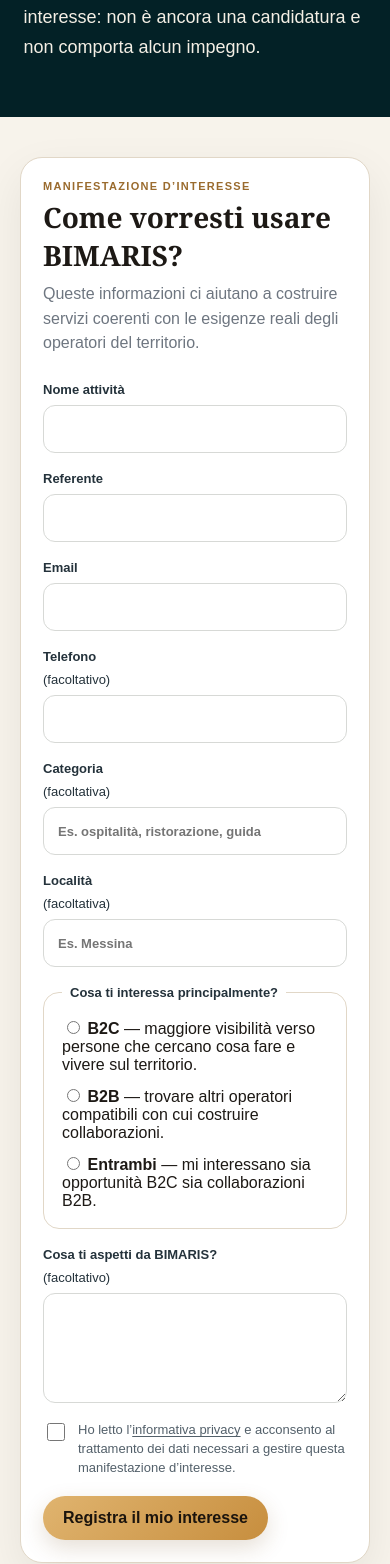
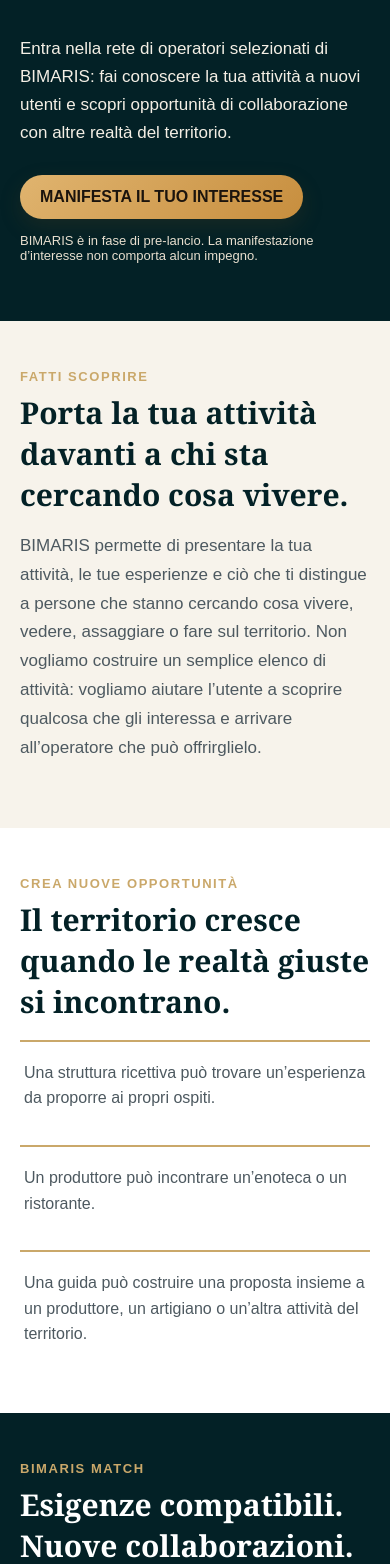
Before and after one commit to giovannibrunetto/bimaris-platform, a Next.js app in the folder apps/web/: page /operatori/interesse in a window 390 px wide. Shown: the part 369-1933 px from the top of the page. Built offline with nearby package versions, Linux system fonts and the light colour scheme.

Commit message:
fix: complete approved operator prelaunch page

```diff
--- a/apps/web/app/operatori/interesse/page.tsx
+++ b/apps/web/app/operatori/interesse/page.tsx
@@ -3,16 +3,35 @@
 import Link from "next/link";
 import { FormEvent, useState } from "react";
 
+const teal="#032126", gold="#CAA86A", ivory="#F7F3EB";
 const field={display:"grid",gap:8,fontSize:13,fontWeight:700,color:"#24323b"} as const;
 const input={width:"100%",minHeight:48,padding:"0 14px",border:"1px solid #d7d9d6",borderRadius:12,background:"#fff",color:"#101820",outline:"none"} as const;
+const section={padding:"clamp(48px,7vw,82px) 20px"} as const;
+const wrap={maxWidth:1080,margin:"0 auto"} as const;
 
 export default function OperatorInterestPage(){
  const [sent,setSent]=useState(false),[sending,setSending]=useState(false),[error,setError]=useState("");
  async function submit(e:FormEvent<HTMLFormElement>){e.preventDefault();setError("");setSending(true);const form=new FormData(e.currentTarget);const payload=Object.fromEntries(form.entries());try{const res=await fetch("/api/operator-interest",{method:"POST",headers:{"Content-Type":"application/json"},body:JSON.stringify(payload)});if(!res.ok){const data=await res.json().catch(()=>({}));throw new Error(data.error||"submit_failed")}setSent(true)}catch(err:any){setError(err?.message==="rate_limited"?"Hai effettuato troppi tentativi. Riprova più tardi.":"Non è stato possibile registrare la manifestazione d’interesse. Controlla i dati e riprova.")}finally{setSending(false)}}
- return <><section style={{background:"#032126",color:"#fff",padding:"clamp(54px,8vw,92px) 6vw"}}><div style={{maxWidth:1080,margin:"0 auto"}}><div style={{fontSize:13,fontWeight:800,letterSpacing:".14em",textTransform:"uppercase",color:"#CAA86A"}}>BIMARIS per gli operatori</div><h1 style={{margin:"12px 0 16px",fontFamily:"Georgia,serif",fontSize:"clamp(40px,6vw,68px)",lineHeight:1.02,color:"#fff"}}>La tua attività, nuove opportunità.</h1><p style={{maxWidth:790,margin:0,color:"#f4efe5",fontSize:18,lineHeight:1.65}}>BIMARIS sta costruendo una rete territoriale che mette in relazione persone, attività ed esperienze. Segnalaci il tuo interesse: non è ancora una candidatura e non comporta alcun impegno.</p></div></section>
- <section style={{padding:"clamp(40px,6vw,72px) 20px",background:"#f7f3eb"}}><div style={{maxWidth:880,margin:"0 auto"}}>{sent?<div className="detail-panel"><h2>Interesse registrato</h2><p>Grazie. Abbiamo registrato la tua manifestazione d’interesse. Ti ricontatteremo quando il percorso dedicato agli operatori sarà disponibile.</p></div>:<div style={{background:"#fff",border:"1px solid #e1d7c7",borderRadius:22,padding:"clamp(22px,4vw,38px)",boxShadow:"0 16px 45px rgba(7,24,35,.07)"}}><div style={{marginBottom:26}}><div className="eyebrow">Manifestazione d’interesse</div><h2 style={{margin:"6px 0 8px",fontFamily:"Georgia,serif",fontSize:"clamp(28px,4vw,38px)"}}>Come vorresti usare BIMARIS?</h2><p style={{margin:0,color:"#6e7680",lineHeight:1.55}}>Queste informazioni ci aiutano a costruire servizi coerenti con le esigenze reali degli operatori del territorio.</p></div><form onSubmit={submit} style={{display:"grid",gridTemplateColumns:"repeat(auto-fit,minmax(260px,1fr))",gap:18}}>
- <label style={field}>Nome attività<input required name="business_name" maxLength={200} style={input}/></label><label style={field}>Referente<input required name="contact_name" maxLength={200} style={input}/></label><label style={field}>Email<input required type="email" name="email" maxLength={320} style={input}/></label><label style={field}>Telefono <span style={{fontWeight:400}}>(facoltativo)</span><input name="phone" maxLength={80} style={input}/></label><label style={field}>Categoria <span style={{fontWeight:400}}>(facoltativa)</span><input name="category" maxLength={120} style={input} placeholder="Es. ospitalità, ristorazione, guida"/></label><label style={field}>Località <span style={{fontWeight:400}}>(facoltativa)</span><input name="location" maxLength={200} style={input} placeholder="Es. Messina"/></label>
- <fieldset style={{gridColumn:"1 / -1",border:"1px solid #e1d7c7",borderRadius:16,padding:18,margin:0}}><legend style={{padding:"0 8px",fontSize:13,fontWeight:800,color:"#24323b"}}>Cosa ti interessa principalmente?</legend><div style={{display:"grid",gap:12}}><label><input required type="radio" name="interest" value="b2c"/> <strong>B2C</strong> — maggiore visibilità verso persone che cercano cosa fare e vivere sul territorio.</label><label><input required type="radio" name="interest" value="b2b"/> <strong>B2B</strong> — trovare altri operatori compatibili con cui costruire collaborazioni.</label><label><input required type="radio" name="interest" value="both"/> <strong>Entrambi</strong> — mi interessano sia opportunità B2C sia collaborazioni B2B.</label></div></fieldset>
- <label style={{...field,gridColumn:"1 / -1"}}>Cosa ti aspetti da BIMARIS? <span style={{fontWeight:400}}>(facoltativo)</span><textarea name="message" maxLength={1500} style={{...input,minHeight:110,padding:14,resize:"vertical"}}/></label><div aria-hidden="true" style={{position:"absolute",left:"-10000px",width:1,height:1,overflow:"hidden"}}><label>Website<input name="website_url" tabIndex={-1} autoComplete="off"/></label></div>
- <label style={{gridColumn:"1 / -1",display:"flex",gap:10,alignItems:"flex-start",fontSize:13,color:"#53606a",lineHeight:1.45}}><input required type="checkbox" name="privacy_consent" value="yes" style={{marginTop:2,width:18,height:18,flex:"0 0 auto"}}/><span>Ho letto l’<Link href="/privacy" style={{textDecoration:"underline",textUnderlineOffset:2}}>informativa privacy</Link> e acconsento al trattamento dei dati necessari a gestire questa manifestazione d’interesse.</span></label>{error&&<div className="detail-panel" style={{gridColumn:"1 / -1"}}><p>{error}</p></div>}<div style={{gridColumn:"1 / -1"}}><button className="button" type="submit" disabled={sending}>{sending?"Invio in corso…":"Registra il mio interesse"}</button></div></form></div>}</div></section></>;
+ const scrollToForm=()=>document.getElementById("manifestazione-interesse")?.scrollIntoView({behavior:"smooth",block:"start"});
+ return <>
+ <section style={{background:teal,color:"#fff",padding:"clamp(58px,9vw,104px) 20px"}}><div style={wrap}><div style={{fontSize:13,fontWeight:800,letterSpacing:".14em",textTransform:"uppercase",color:gold}}>BIMARIS per gli operatori</div><h1 style={{margin:"12px 0 20px",fontFamily:"Georgia,serif",fontSize:"clamp(40px,6vw,68px)",lineHeight:1.02,color:"#fff"}}>La tua attività, nuove opportunità.</h1><p style={{maxWidth:820,margin:"0 0 28px",color:"#f4efe5",fontSize:"clamp(17px,2vw,19px)",lineHeight:1.65}}>BIMARIS nasce per mettere in relazione chi vive e scopre il territorio con le realtà che lo rendono unico.<br/><br/>Entra nella rete di operatori selezionati di BIMARIS: fai conoscere la tua attività a nuovi utenti e scopri opportunità di collaborazione con altre realtà del territorio.</p><button className="button" type="button" onClick={scrollToForm}>MANIFESTA IL TUO INTERESSE</button><p style={{margin:"14px 0 0",fontSize:13,color:"#e8dfcf"}}>BIMARIS è in fase di pre-lancio. La manifestazione d’interesse non comporta alcun impegno.</p></div></section>
+
+ <section style={{...section,background:ivory}}><div style={wrap}><div style={{color:gold,fontWeight:800,fontSize:13,letterSpacing:".12em",textTransform:"uppercase"}}>Fatti scoprire</div><h2 style={{fontFamily:"Georgia,serif",fontSize:"clamp(30px,4vw,44px)",margin:"8px 0 16px",color:teal}}>Porta la tua attività davanti a chi sta cercando cosa vivere.</h2><p style={{maxWidth:850,fontSize:17,lineHeight:1.7,color:"#4d5960"}}>BIMARIS permette di presentare la tua attività, le tue esperienze e ciò che ti distingue a persone che stanno cercando cosa vivere, vedere, assaggiare o fare sul territorio. Non vogliamo costruire un semplice elenco di attività: vogliamo aiutare l’utente a scoprire qualcosa che gli interessa e arrivare all’operatore che può offrirglielo.</p></div></section>
+
+ <section style={{...section,background:"#fff"}}><div style={wrap}><div style={{color:gold,fontWeight:800,fontSize:13,letterSpacing:".12em",textTransform:"uppercase"}}>Crea nuove opportunità</div><h2 style={{fontFamily:"Georgia,serif",fontSize:"clamp(30px,4vw,44px)",margin:"8px 0 18px",color:teal}}>Il territorio cresce quando le realtà giuste si incontrano.</h2><div style={{display:"grid",gridTemplateColumns:"repeat(auto-fit,minmax(230px,1fr))",gap:16}}>{["Una struttura ricettiva può trovare un’esperienza da proporre ai propri ospiti.","Un produttore può incontrare un’enoteca o un ristorante.","Una guida può costruire una proposta insieme a un produttore, un artigiano o un’altra attività del territorio."].map(t=><div key={t} style={{borderTop:`2px solid ${gold}`,padding:"18px 4px",lineHeight:1.6,color:"#4d5960"}}>{t}</div>)}</div></div></section>
+
+ <section style={{...section,background:teal,color:"#fff"}}><div style={wrap}><div style={{color:gold,fontWeight:800,fontSize:13,letterSpacing:".12em",textTransform:"uppercase"}}>BIMARIS Match</div><h2 style={{fontFamily:"Georgia,serif",fontSize:"clamp(30px,4vw,44px)",margin:"8px 0 16px",color:"#fff"}}>Esigenze compatibili. Nuove collaborazioni.</h2><p style={{maxWidth:830,fontSize:17,lineHeight:1.7,color:"#f4efe5"}}>BIMARIS Match è lo strumento destinato a facilitare l’incontro tra esigenze e disponibilità compatibili degli operatori, rendendo più semplice individuare realtà con cui costruire nuove proposte sul territorio.</p></div></section>
+
+ <section style={{...section,background:ivory}}><div style={wrap}><div style={{color:gold,fontWeight:800,fontSize:13,letterSpacing:".12em",textTransform:"uppercase"}}>Trend BIMARIS · funzionalità futura</div><h2 style={{fontFamily:"Georgia,serif",fontSize:"clamp(30px,4vw,44px)",margin:"8px 0 16px",color:teal}}>Non vogliamo soltanto mostrarti. Vogliamo aiutarti a capire.</h2><p style={{maxWidth:850,fontSize:17,lineHeight:1.7,color:"#4d5960"}}>Con la crescita della piattaforma, BIMARIS potrà osservare in forma aggregata interessi e comportamenti degli utenti e trasformare questi segnali in informazioni utili agli operatori.</p><div style={{marginTop:22,maxWidth:720,borderLeft:`3px solid ${gold}`,padding:"16px 20px",background:"#fff",fontFamily:"Georgia,serif",fontSize:"clamp(20px,3vw,26px)",lineHeight:1.4,color:teal}}>«Il sabato pomeriggio cresce l’interesse per aperitivi ed esperienze enogastronomiche.»</div></div></section>
+
+ <section style={{...section,background:"#fff"}}><div style={wrap}><h2 style={{fontFamily:"Georgia,serif",fontSize:"clamp(30px,4vw,44px)",margin:"0 0 16px",color:teal}}>Perché manifestare interesse adesso</h2><p style={{maxWidth:850,fontSize:17,lineHeight:1.7,color:"#4d5960"}}>Ci aiuti a capire quali realtà sono interessate a BIMARIS già durante il pre-lancio e quali opportunità considerano più importanti. Oggi non stai presentando una candidatura definitiva: stai semplicemente manifestando il tuo interesse, senza costi e senza impegno.</p><button className="button" type="button" onClick={scrollToForm}>MANIFESTA IL TUO INTERESSE</button></div></section>
+
+ <section id="manifestazione-interesse" style={{...section,background:ivory,scrollMarginTop:90}}><div style={{maxWidth:880,margin:"0 auto"}}>{sent?<div className="detail-panel"><h2>Interesse registrato</h2><p>Grazie. Abbiamo registrato la tua manifestazione d’interesse. Nessun costo, nessun impegno: ti ricontatteremo quando il percorso dedicato agli operatori sarà disponibile.</p></div>:<div style={{background:"#fff",border:"1px solid #e1d7c7",borderRadius:22,padding:"clamp(22px,4vw,38px)",boxShadow:"0 16px 45px rgba(7,24,35,.07)"}}><div style={{marginBottom:26}}><div className="eyebrow">Manifestazione d’interesse</div><h2 style={{margin:"6px 0 8px",fontFamily:"Georgia,serif",fontSize:"clamp(28px,4vw,38px)",color:teal}}>Parlaci della tua attività</h2><p style={{margin:0,color:"#6e7680",lineHeight:1.55}}>Pochi dati per capire chi sei e cosa ti interessa di BIMARIS.</p></div><form onSubmit={submit} style={{display:"grid",gridTemplateColumns:"repeat(auto-fit,minmax(260px,1fr))",gap:18}}>
+ <label style={field}>Nome attività<input required name="business_name" maxLength={200} style={input}/></label><label style={field}>Categoria<input required name="category" maxLength={120} style={input}/></label><label style={field}>Comune/zona<input required name="location" maxLength={200} style={input}/></label><label style={field}>Nome referente<input required name="contact_name" maxLength={200} style={input}/></label><label style={field}>Email<input required type="email" name="email" maxLength={320} style={input}/></label><label style={field}>Telefono <span style={{fontWeight:400}}>(facoltativo)</span><input name="phone" maxLength={80} style={input}/></label><label style={{...field,gridColumn:"1 / -1"}}>Sito/social <span style={{fontWeight:400}}>(facoltativo)</span><input name="site_social" maxLength={500} style={input}/></label>
+ <fieldset style={{gridColumn:"1 / -1",border:"1px solid #e1d7c7",borderRadius:16,padding:18,margin:0}}><legend style={{padding:"0 8px",fontSize:13,fontWeight:800,color:"#24323b"}}>Cosa ti interessa di più di BIMARIS?</legend><div style={{display:"grid",gap:12}}><label><input required type="radio" name="interest" value="b2c"/> Raggiungere nuovi utenti</label><label><input required type="radio" name="interest" value="b2b"/> Collaborare con altri operatori</label><label><input required type="radio" name="interest" value="both"/> Entrambe</label></div></fieldset>
+ <div aria-hidden="true" style={{position:"absolute",left:-10000,width:1,height:1,overflow:"hidden"}}><label>Website<input name="website_url" tabIndex={-1} autoComplete="off"/></label></div>
+ <label style={{gridColumn:"1 / -1",display:"flex",gap:10,alignItems:"flex-start",fontSize:13,color:"#53606a",lineHeight:1.45}}><input required type="checkbox" name="privacy_consent" value="yes" style={{marginTop:2,width:18,height:18,flex:"0 0 auto"}}/><span>Ho letto l’<Link href="/privacy" style={{textDecoration:"underline",textUnderlineOffset:2}}>informativa privacy</Link> e acconsento al trattamento dei dati necessari a gestire questa manifestazione d’interesse.</span></label>{error&&<div className="detail-panel" style={{gridColumn:"1 / -1"}}><p>{error}</p></div>}<div style={{gridColumn:"1 / -1"}}><button className="button" type="submit" disabled={sending}>{sending?"Invio in corso…":"MANIFESTA IL TUO INTERESSE"}</button><p style={{margin:"10px 0 0",fontSize:13,color:"#6e7680"}}>Nessun costo. Nessun impegno.</p></div></form></div>}</div></section>
+
+ <section style={{padding:"42px 20px",background:teal,color:"#fff",textAlign:"center"}}><div style={{maxWidth:760,margin:"0 auto"}}><div style={{fontFamily:"Georgia,serif",fontSize:"clamp(26px,4vw,36px)"}}>BIMARIS</div><p style={{margin:"8px 0 0",color:"#e8dfcf"}}>Messina da vivere. Insieme alle realtà che la rendono unica.</p></div></section>
+ </>;
 }
```
